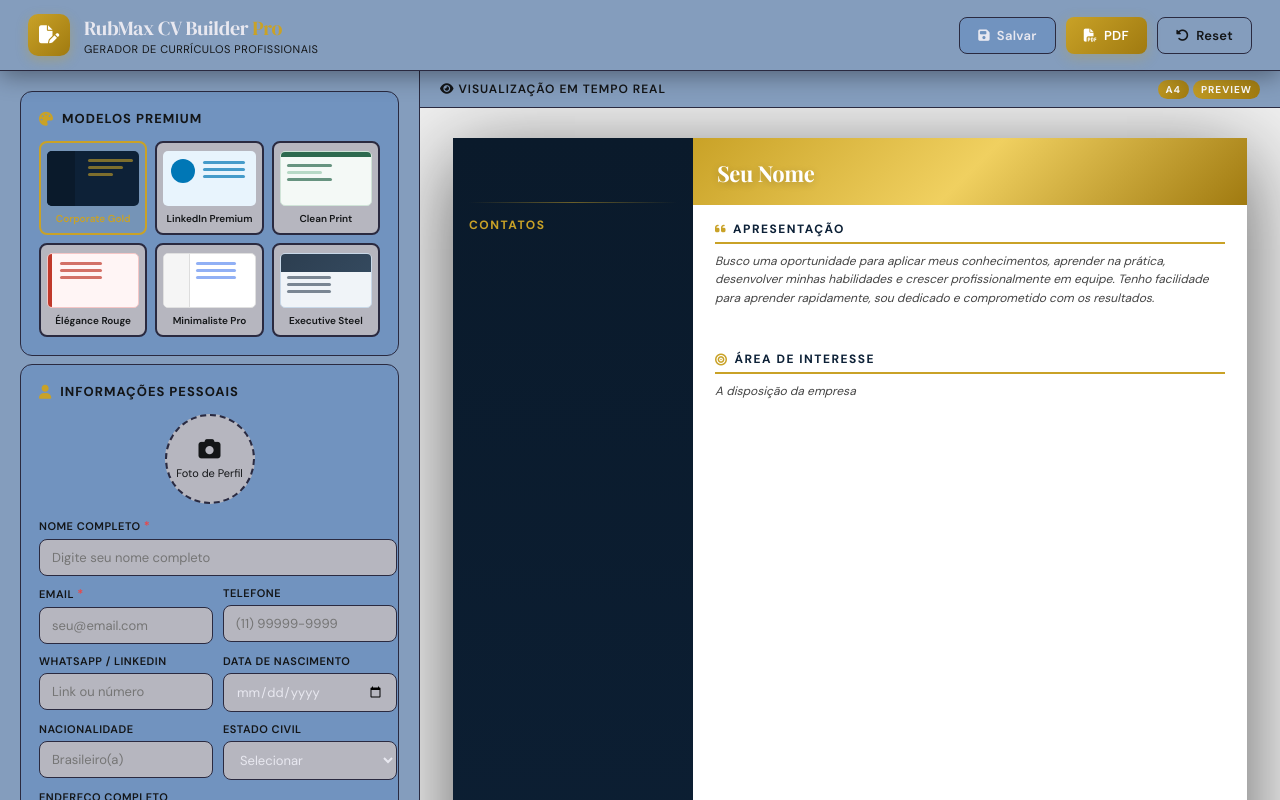
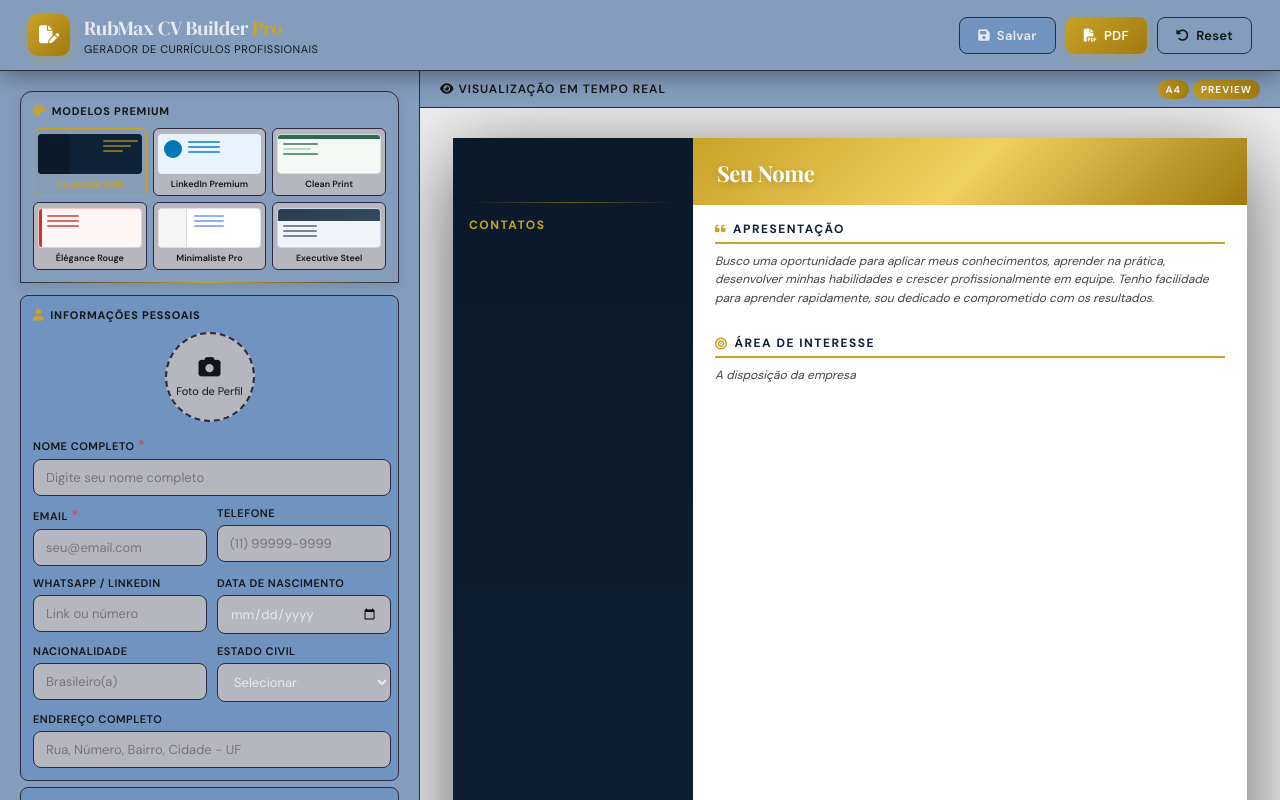
Before and after one commit to RubMax/RubMaxCVbuider, a plain HTML site: page index.html in a window 1280 px wide. Drawn offline with nearby package versions, Linux system fonts and the light colour scheme.

Commit message:
Add files via upload

```diff
--- a/style.css
+++ b/style.css
@@ -62,7 +62,7 @@ body {
 
 /* ---------- UTILITY ---------- */
 .gold { color: var(--gold); }
-.required { color: var(--danger); font-size: 12px; }
+.required { color: var(--danger); font-size: 14px; }
 
 /* ============================================================
    APP HEADER
@@ -146,48 +146,48 @@ body {
   overflow-y: auto;
 }
 .form-scroll {
-  padding: 20px 20px 60px;
+  padding: 16px 16px 40px;
   display: flex;
   flex-direction: column;
-  gap: 6px;
+  gap: 4px;
 }
 .form-section {
   background: var(--bg-section);
   border: 1px solid var(--border);
-  border-radius: var(--radius);
-  padding: 18px;
+  border-radius: var(--radius-sm);
+  padding: 12px;
   transition: border-color var(--transition);
 }
 .form-section:hover { border-color: rgba(201,162,39,0.3); }
 .section-title {
-  font-size: 13px;
+  font-size: 11px;
   font-weight: 700;
   color: var(--text-secondary);
   text-transform: uppercase;
-  letter-spacing: 1px;
-  margin-bottom: 14px;
+  letter-spacing: 0.8px;
+  margin-bottom: 10px;
   display: flex;
   align-items: center;
-  gap: 8px;
+  gap: 6px;
 }
-.section-title i { color: var(--gold); font-size: 14px; }
+.section-title i { color: var(--gold); font-size: 12px; }
 
 /* TEMPLATE GRID */
 .template-section { margin-bottom: 2px; }
 .template-grid {
   display: grid;
   grid-template-columns: repeat(3, 1fr);
-  gap: 8px;
+  gap: 6px;
 }
 .tpl-card {
   background: var(--bg-input);
-  border: 2px solid var(--border);
-  border-radius: var(--radius-sm);
-  padding: 8px 6px;
+  border: 1.5px solid var(--border);
+  border-radius: 6px;
+  padding: 5px 4px;
   cursor: pointer;
   text-align: center;
   transition: all var(--transition);
-  font-size: 10px;
+  font-size: 9px;
   color: var(--text-muted);
   font-weight: 600;
 }
@@ -197,40 +197,39 @@ body {
   background: rgba(201,162,39,0.05);
 }
 .tpl-preview {
-  height: 55px;
-  border-radius: 5px;
-  margin-bottom: 6px;
+  height: 40px;
+  border-radius: 4px;
+  margin-bottom: 4px;
   overflow: hidden;
   position: relative;
 }
 .tpl1-preview { background: #0d2137; }
 .tpl1-preview .tpl-bar { position: absolute; left: 0; top: 0; bottom: 0; width: 30%; background: #0a1a2b; }
-.tpl1-preview .tpl-lines { position: absolute; right: 6px; top: 8px; display: flex; flex-direction: column; gap: 4px; }
-.tpl1-preview .tpl-lines span { display: block; height: 3px; background: rgba(201,162,39,0.6); border-radius: 2px; width: 45px; }
-.tpl1-preview .tpl-lines span:nth-child(2) { width: 35px; }
-.tpl1-preview .tpl-lines span:nth-child(3) { width: 25px; }
+.tpl1-preview .tpl-lines { position: absolute; right: 4px; top: 6px; display: flex; flex-direction: column; gap: 3px; }
+.tpl1-preview .tpl-lines span { display: block; height: 2px; background: rgba(201,162,39,0.6); border-radius: 2px; width: 35px; }
+.tpl1-preview .tpl-lines span:nth-child(2) { width: 28px; }
+.tpl1-preview .tpl-lines span:nth-child(3) { width: 20px; }
 .tpl2-preview { background: #e8f4fd; }
-.tpl2-preview .tpl-circle { width: 24px; height: 24px; border-radius: 50% !important; background: #0077b6; position: absolute; left: 8px; top: 8px; }
-.tpl2-preview .tpl-lines { position: absolute; left: 40px; top: 10px; display: flex; flex-direction: column; gap: 4px; }
-.tpl2-preview .tpl-lines span { display: block; height: 3px; background: #0077b6; border-radius: 2px; width: 42px; opacity: 0.7; }
+.tpl2-preview .tpl-circle { width: 18px; height: 18px; border-radius: 50% !important; background: #0077b6; position: absolute; left: 6px; top: 6px; }
+.tpl2-preview .tpl-lines { position: absolute; left: 30px; top: 7px; display: flex; flex-direction: column; gap: 3px; }
+.tpl2-preview .tpl-lines span { display: block; height: 2px; background: #0077b6; border-radius: 2px; width: 32px; opacity: 0.7; }
 .tpl3-preview { background: #f4f9f6; border: 1px solid #d0e4d8; }
-.tpl3-preview .tpl-greenbar { position: absolute; top: 0; left: 0; right: 0; height: 5px; background: #2d6a4f; }
-.tpl3-preview .tpl-lines { position: absolute; left: 6px; top: 12px; display: flex; flex-direction: column; gap: 4px; }
-.tpl3-preview .tpl-lines span { display: block; height: 3px; background: #2d6a4f; border-radius: 2px; width: 45px; opacity: 0.7; }
-.tpl3-preview .tpl-lines span:nth-child(2) { width: 35px; background: #b7d9c6; opacity: 1; }
+.tpl3-preview .tpl-greenbar { position: absolute; top: 0; left: 0; right: 0; height: 4px; background: #2d6a4f; }
+.tpl3-preview .tpl-lines { position: absolute; left: 5px; top: 8px; display: flex; flex-direction: column; gap: 3px; }
+.tpl3-preview .tpl-lines span { display: block; height: 2px; background: #2d6a4f; border-radius: 2px; width: 35px; opacity: 0.7; }
+.tpl3-preview .tpl-lines span:nth-child(2) { width: 28px; background: #b7d9c6; opacity: 1; }
 .tpl4-preview { background: #fff5f5; border: 1px solid #f5c6c6; position: relative; }
-.tpl4-preview .tpl4-accent { position: absolute; left: 0; top: 0; bottom: 0; width: 4px; background: #c0392b; }
-.tpl4-preview .tpl4-lines { position: absolute; left: 12px; top: 8px; display: flex; flex-direction: column; gap: 4px; }
-.tpl4-preview .tpl4-lines span { display: block; height: 3px; background: #c0392b; border-radius: 2px; width: 42px; opacity: 0.7; }
+.tpl4-preview .tpl4-accent { position: absolute; left: 0; top: 0; bottom: 0; width: 3px; background: #c0392b; }
+.tpl4-preview .tpl4-lines { position: absolute; left: 8px; top: 6px; display: flex; flex-direction: column; gap: 3px; }
+.tpl4-preview .tpl4-lines span { display: block; height: 2px; background: #c0392b; border-radius: 2px; width: 32px; opacity: 0.7; }
 .tpl5-preview { background: #ffffff; border: 1px solid #e0e0e0; position: relative; }
 .tpl5-preview .tpl5-side { position: absolute; left: 0; top: 0; bottom: 0; width: 28%; background: #f5f5f5; border-right: 1px solid #ddd; }
-.tpl5-preview .tpl5-lines { position: absolute; left: 35%; top: 8px; display: flex; flex-direction: column; gap: 4px; }
-.tpl5-preview .tpl5-lines span { display: block; height: 3px; background: #2563eb; border-radius: 2px; width: 40px; opacity: 0.5; }
+.tpl5-preview .tpl5-lines { position: absolute; left: 35%; top: 6px; display: flex; flex-direction: column; gap: 3px; }
+.tpl5-preview .tpl5-lines span { display: block; height: 2px; background: #2563eb; border-radius: 2px; width: 30px; opacity: 0.5; }
 .tpl6-preview { background: #f0f4f8; border: 1px solid #c8d8e8; position: relative; overflow: hidden; }
-.tpl6-preview .tpl6-header { position: absolute; top: 0; left: 0; right: 0; height: 18px; background: linear-gradient(135deg, #2c3e50, #34495e); }
-.tpl6-preview .tpl6-lines { position: absolute; left: 6px; top: 22px; display: flex; flex-direction: column; gap: 4px; }
-.tpl6-preview .tpl6-lines span { display: block; height: 3px; background: #2c3e50; border-radius: 2px; width: 44px; opacity: 0.6; }
-
+.tpl6-preview .tpl6-header { position: absolute; top: 0; left: 0; right: 0; height: 12px; background: linear-gradient(135deg, #2c3e50, #34495e); }
+.tpl6-preview .tpl6-lines { position: absolute; left: 5px; top: 16px; display: flex; flex-direction: column; gap: 3px; }
+.tpl6-preview .tpl6-lines span { display: block; height: 2px; background: #2c3e50; border-radius: 2px; width: 34px; opacity: 0.6; }
 /* FORM ELEMENTS */
 .form-grid {
   display: grid;
@@ -808,3 +807,85 @@ body {
   .template-grid { grid-template-columns: repeat(3, 1fr); }
   .cv-a4 { transform: scale(0.42); margin-bottom: calc(-1123px * 0.58); }
 }
+
+/* Ajustement automatique de l'espacement entre sections */
+.t1-body, .t2-main, .t3-main, .t4-body, .t5-main, .t6-main {
+  display: flex;
+  flex-direction: column;
+  justify-content: space-between;
+}
+
+/* Quand il y a moins de sections, plus d'espace */
+.t1-body:has(:only-child),
+.t2-main:has(:only-child),
+.t3-main:has(:only-child),
+.t4-body:has(:only-child),
+.t5-main:has(:only-child),
+.t6-main:has(:only-child) {
+  justify-content: flex-start;
+  gap: 32px !important;
+}
+
+.t1-body:has(:nth-child(2):last-child),
+.t2-main:has(:nth-child(2):last-child),
+.t3-main:has(:nth-child(2):last-child),
+.t4-body:has(:nth-child(2):last-child),
+.t5-main:has(:nth-child(2):last-child),
+.t6-main:has(:nth-child(2):last-child) {
+  gap: 28px !important;
+}
+
+.t1-body:has(:nth-child(3):last-child),
+.t2-main:has(:nth-child(3):last-child),
+.t3-main:has(:nth-child(3):last-child),
+.t4-body:has(:nth-child(3):last-child),
+.t5-main:has(:nth-child(3):last-child),
+.t6-main:has(:nth-child(3):last-child) {
+  gap: 20px !important;
+}
+/* ============================================================
+   SECTION MODÈLES FIXE (STICKY)
+   ============================================================ */
+
+/* Conteneur parent du formulaire */
+.form-panel {
+  background: var(--bg-panel);
+  border-right: 1px solid var(--border);
+  overflow-y: auto;
+  position: relative;
+}
+
+/* Le conteneur scrollable */
+.form-scroll {
+  padding: 20px 20px 60px;
+  display: flex;
+  flex-direction: column;
+  gap: 6px;
+}
+
+/* Section des modèles premium - STICKY */
+.template-section {
+  position: sticky;
+  top: 0;
+  z-index: 10;
+  background: var(--bg-panel);
+  margin-bottom: 6px;
+  box-shadow: 0 4px 12px rgba(0, 0, 0, 0.1);
+}
+
+/* Optionnel : Ajouter une bordure en bas pour séparer visuellement */
+.template-section::after {
+  content: '';
+  position: absolute;
+  bottom: -1px;
+  left: 0;
+  right: 0;
+  height: 1px;
+  background: linear-gradient(90deg, transparent, var(--gold), transparent);
+}
+
+/* Pour éviter que le contenu passe en dessous lors du scroll */
+.template-section {
+  border-bottom: 1px solid var(--border);
+  border-radius: var(--radius) var(--radius) 0 0;
+}
```
